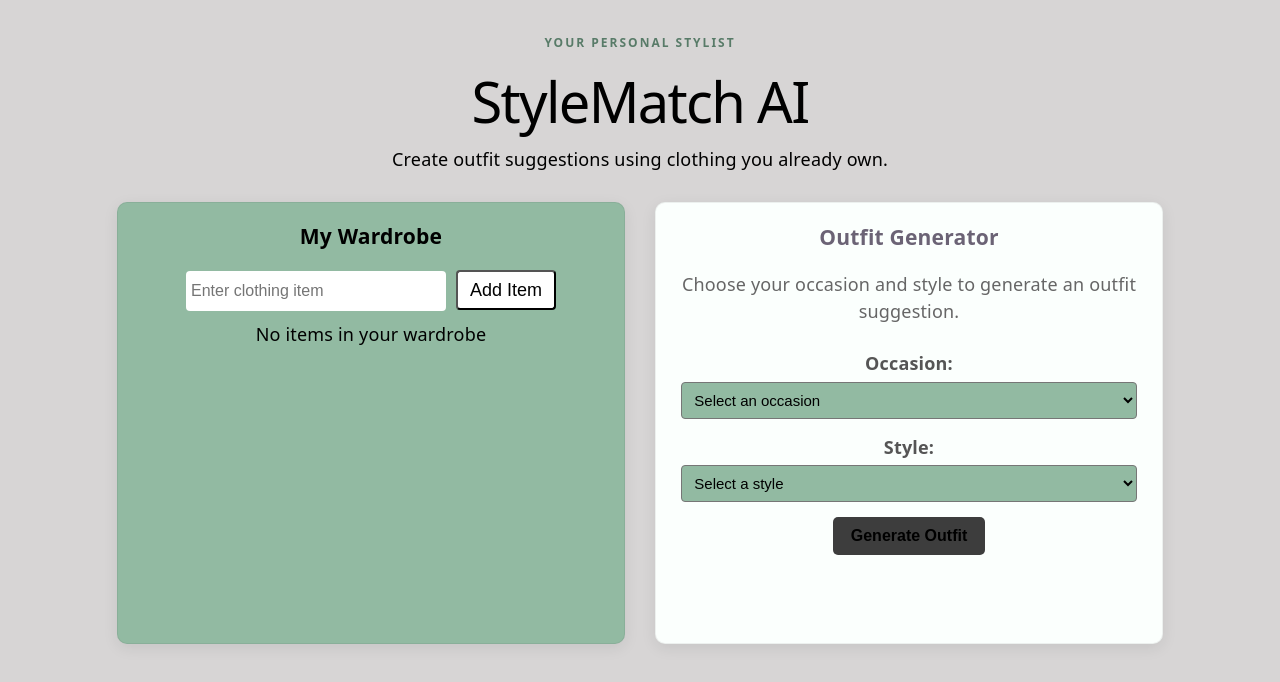
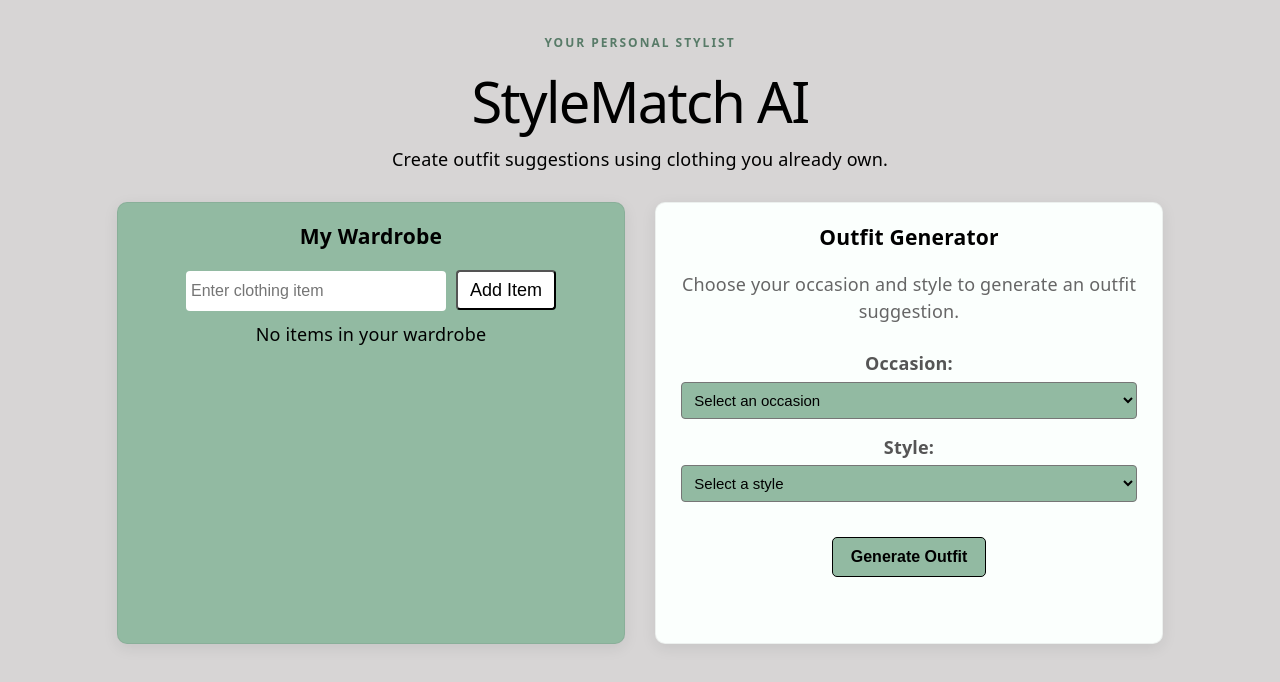
Before and after one commit to amirachaudhry/fashion-ai-assistant, a React (Vite) app in the folder frontend/: page / in a window 1280 px wide. Shown: the top 682 px of the page. Built offline with nearby package versions, Linux system fonts and the light colour scheme.

Commit message:
connected generate button to backend API

```diff
--- a/frontend/components/OutfitGenerator.jsx
+++ b/frontend/components/OutfitGenerator.jsx
@@ -1,10 +1,25 @@
 import { useState } from 'react'
 import "../css/OutfitGenerator.css"
-const OutfitGenerator = ({ wardrobeItems }) => {
+const OutfitGenerator = ({ wardrobeItems, setSuggestion }) => {
 
     const [occasion, setOccasion] = useState("")
     const [style, setStyle] = useState("")
-    const [suggestion, setSuggestion] = useState("")
+
+    const generateOutfit = async () => {
+        const response = await fetch('http://localhost:5000/api/generate-outfit', {
+            method: 'POST',
+            headers: {
+                'Content-Type': 'application/json',
+            },
+            body: JSON.stringify({
+                wardrobeItems,
+                occasion,
+                style
+            })
+        });
+        const data = await response.json();
+        setSuggestion(data.suggestion);
+    };
 
     return (
         <div className="outfit-component">
@@ -28,9 +43,8 @@ const OutfitGenerator = ({ wardrobeItems }) => {
                 <option value="sporty">Sporty</option>
             </select>
 
-            <button className="outfit-generator-button" onClick={() => {
-                // Placeholder for outfit suggestion logic
-            }}>Generate Outfit</button>
+            <button onClick={generateOutfit} className="outfit-generator-button">Generate Outfit</button>
+
         </div>
     )
 }
--- a/frontend/css/OutfitGenerator.css
+++ b/frontend/css/OutfitGenerator.css
@@ -1,3 +1,7 @@
+h3 {
+  color: #000000;
+}
+
 .form-label {
   display: block;
   margin-bottom: 5px;
@@ -31,11 +35,13 @@
 }
 
 .outfit-generator-button {
+  margin-top: 20px;
   padding: 10px 18px;
-  border: none;
+  border: 1px solid #000000;
   border-radius: 5px;
   cursor: pointer;
   font-size: 16px;
   font-weight: 600;
-  background-color: #3d3d3d;
+  background-color: #92baa2;
+  color: #000000;
 }
```
